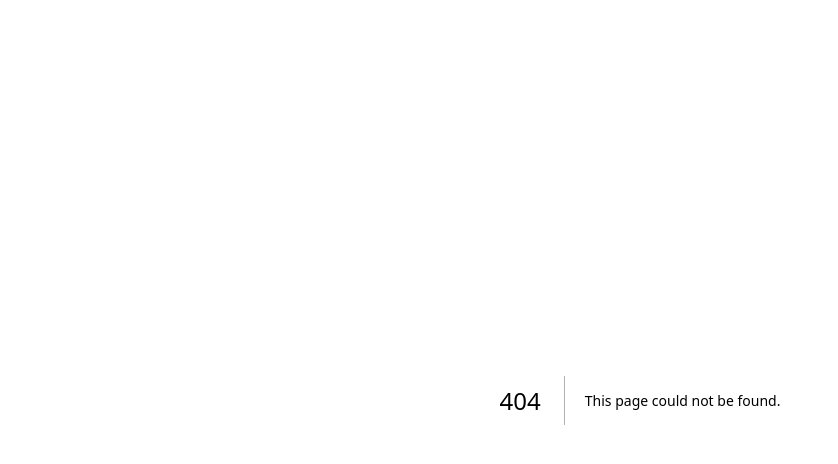
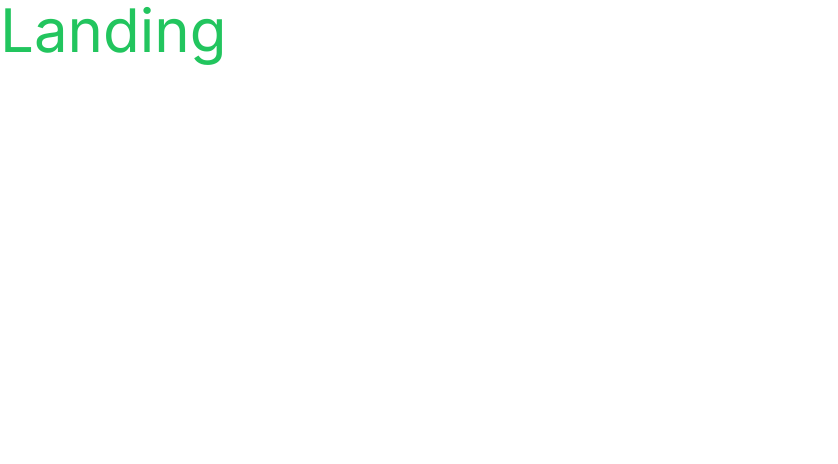
Before and after one commit to iamsuryansh/genius-saas, a Next.js app in the folder ai-saas/: page /dashboard in a window 1280 px wide. Before the commit this address had no page. Shown: the top 464 px of the page, without its empty margins (0-838 px from the left). Built offline with nearby package versions, Linux system fonts and the light colour scheme.

Commit message:
Dashboard and Landing page route setup

```diff
--- /dev/null
+++ b/ai-saas/app/(dashboard)/(routes)/dashboard/page.tsx
@@ -0,0 +1,9 @@
+const LandingPage = () => {
+    return (
+      <div>
+        <p className="text-6xl text-green-500">Landing</p>
+      </div>
+    );
+  };
+
+  export default LandingPage;
--- a/ai-saas/app/page.tsx
+++ /dev/null
@@ -1,11 +0,0 @@
-import { Button } from "@/components/ui/button";
-
-export default function Home() {
-  return (
-    <div>
-      <Button variant="outline">Button</Button>
-
-      <p className="text-6xl text-green-500">AI SaaS</p>
-    </div>
-  );
-}
```
